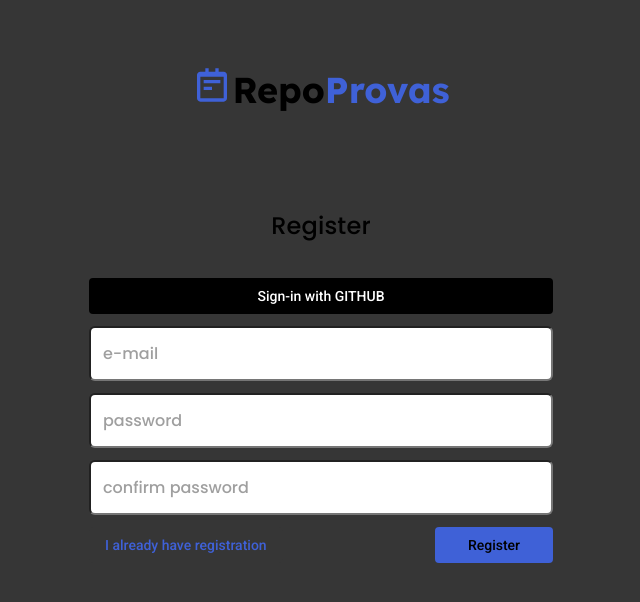
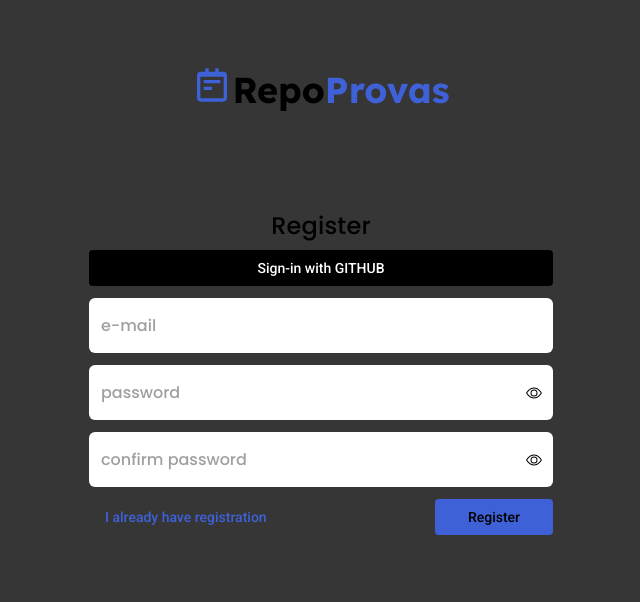
Before and after one commit to Mateusr337/RepoProvas, a React (Create React App) app: page /sign-up in a window 1280 px wide. Shown: the top 602 px of the page, without its empty margins (319-959 px from the left). Built offline with nearby package versions, Linux system fonts and the light colour scheme.

Commit message:
feat: show passord in the input

```diff
--- a/src/components/Input.js
+++ b/src/components/Input.js
@@ -3,10 +3,12 @@
 const Input = styled.input`
   width: 100%;
   height: 55px;
+
   background: #ffffff;
   color: #111;
   border-radius: 6px;
   padding-left: 12px;
+  border: none;
 
   font-size: 16px;
   font-weight: 500;
--- a/src/pages/signIn/index.js
+++ b/src/pages/signIn/index.js
@@ -4,12 +4,12 @@
 import HorizontalDivider from "../../components/horizontalDivider";
 import Input from "../../components/Input";
 import Logo from "../../components/logo";
-import { Container, Form, Title, Buttons } from "./style";
+import { Container, Form, Title, Buttons, InputContainer, IconInput } from "./style";
 import { BsEyeSlash, BsEye } from "react-icons/bs";
 
 export default function SignInPage() {
   const navigate = useNavigate();
-  const [showPAssword, setShowPassword] = useState(false);
+  const [showPassword, setShowPassword] = useState(false);
   const [signInData, setSignInData] = useState({
     email: "",
     password: "",
@@ -41,14 +41,23 @@
           value={signInData.email}
           required
         />
+        <InputContainer>
           <Input
-          type="password"
+            type={showPassword ? "text" : "password"}
             placeholder="password"
             name="password"
             onChange={handleChange}
             value={signInData.password}
             required
           />
+          <IconInput>
+            {showPassword ? (
+              <BsEyeSlash onClick={() => setShowPassword(false)} />
+            ) : (
+              <BsEye onClick={() => setShowPassword(true)} />
+            )}
+          </IconInput>
+        </InputContainer>
         <Buttons>
           <Button
             color={"#3f61d7"}
--- a/src/pages/signIn/style.js
+++ b/src/pages/signIn/style.js
@@ -37,3 +37,21 @@
   display: flex;
   justify-content: space-between;
 `;
+
+export const InputContainer = styled.div`
+  position: relative;
+`;
+
+export const IconInput = styled.div`
+  width: 17px;
+  height: 15px;
+
+  position: absolute;
+
+  top: 0;
+  bottom: 0;
+  right: 10px;
+  margin: auto;
+
+  cursor: pointer;
+`;
--- a/src/pages/signUp/index.js
+++ b/src/pages/signUp/index.js
@@ -1,12 +1,16 @@
 import Button from "../../components/button";
 import Input from "../../components/Input";
 import Logo from "../../components/logo";
-import { Container, Form, Title, Buttons } from "./style";
+import { Container, Form, Title, Buttons, IconInput, InputContainer } from "./style";
 import { useState } from "react";
 import { useNavigate } from "react-router-dom";
+import { BsEyeSlash, BsEye } from "react-icons/bs";
 
 export default function SignUpPage() {
   const navigate = useNavigate();
+  const [showPassword, setShowPassword] = useState(false);
+  const [showConfirmPassword, setShowConfirmPassword] = useState(false);
+
   const [signUpData, setSignUpData] = useState({
     email: "",
     password: "",
@@ -23,7 +27,6 @@
 
       <Form>
         <Title>Register</Title>
-        <br />
         <Button
           color="#FFFFFF"
           background="#000000"
@@ -39,22 +42,40 @@
           value={signUpData.email}
           required
         />
+        <InputContainer>
           <Input
-          type="password"
+            type={showPassword ? "text" : "password"}
             placeholder="password"
             name="password"
             onChange={handleChange}
             value={signUpData.password}
             required
           />
+          <IconInput>
+            {showPassword ? (
+              <BsEyeSlash onClick={() => setShowPassword(false)} />
+            ) : (
+              <BsEye onClick={() => setShowPassword(true)} />
+            )}
+          </IconInput>
+        </InputContainer>
+        <InputContainer>
           <Input
-          type="password"
+            type={showConfirmPassword ? "text" : "password"}
             placeholder="confirm password"
             name="confirmPassword"
             onChange={handleChange}
             value={signUpData.confirmPassword}
             required
           />
+          <IconInput>
+            {showConfirmPassword ? (
+              <BsEyeSlash onClick={() => setShowConfirmPassword(false)} />
+            ) : (
+              <BsEye onClick={() => setShowConfirmPassword(true)} />
+            )}
+          </IconInput>
+        </InputContainer>
         <Buttons>
           <Button
             color={"#3f61d7"}
--- a/src/pages/signUp/style.js
+++ b/src/pages/signUp/style.js
@@ -37,3 +37,21 @@
   display: flex;
   justify-content: space-between;
 `;
+
+export const InputContainer = styled.div`
+  position: relative;
+`;
+
+export const IconInput = styled.div`
+  width: 17px;
+  height: 15px;
+
+  position: absolute;
+
+  top: 0;
+  bottom: 0;
+  right: 10px;
+  margin: auto;
+
+  cursor: pointer;
+`;
```
Lines whose indentation alone changed are shown as unchanged.
